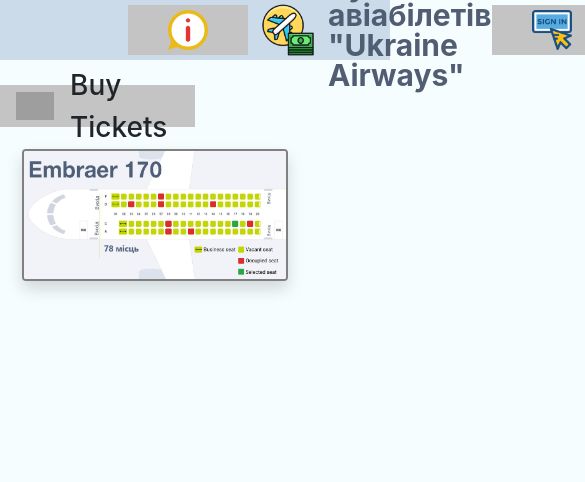
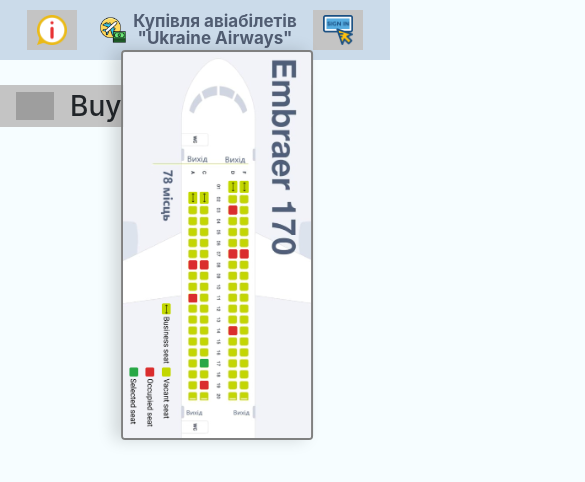
Before and after one commit to dream-team-ALNM/airlines, a React (Create React App) app in the folder frontend/: page / in a window 390 px wide. Shown: the top 482 px of the page, 585 px wide, since content can reach past the window. Built offline with nearby package versions, Linux system fonts and the light colour scheme; grey boxes are pictures that could not be loaded.

Commit message:
Added adaptivity

```diff
--- a/frontend/src/components/buy-tickets/styles.module.scss
+++ b/frontend/src/components/buy-tickets/styles.module.scss
@@ -1,5 +1,30 @@
 .airplaneSeatsImage {
-  width: 68%;
+  width: 1000px;
   margin: 1.4rem;
   border: 2px solid gray;
+
+  @media only screen and (max-width: 1200px) {
+    width: 800px;
+  }
+
+  @media only screen and (max-width: 1100px) {
+    width: 700px;
+  }
+
+  @media only screen and (max-width: 1000px) {
+    width: 600px;
+  }
+
+  @media only screen and (max-width: 900px) {
+    width: 500px;
+  }
+
+  @media only screen and (max-width: 800px) {
+    width: 400px;
+  }
+
+  @media only screen and (max-width: 600px) {
+    transform: rotate(90deg);
+    width: 100vw;
+  }
 }
--- a/frontend/src/components/common/label/styles.module.scss
+++ b/frontend/src/components/common/label/styles.module.scss
@@ -9,9 +9,14 @@
   .labelImage {
     width: 38px;
   }
+
   .labelName {
     padding: 0 1rem;
     font-size: 28px;
     font-weight: 500;
   }
+
+  @media only screen and (max-width: 500px) {
+    width: 80%;
+  }
 }
--- a/frontend/src/components/common/menu/button/styles.module.scss
+++ b/frontend/src/components/common/menu/button/styles.module.scss
@@ -11,4 +11,17 @@
   .menuButtonImage {
     width: 40px;
   }
+
+  @media only screen and (max-width: 1000px) {
+    width: 90px;
+  }
+
+  @media only screen and (max-width: 500px) {
+    width: 50px;
+    height: 40px;
+
+    .menuButtonImage {
+      width: 30px;
+    }
+  }
 }
--- a/frontend/src/components/common/menu/index.tsx
+++ b/frontend/src/components/common/menu/index.tsx
@@ -21,7 +21,8 @@
           className={getAllowedClasses(styles.menuImage)}
         />
         <span className={getAllowedClasses(styles.menuName)}>
-          Купівля авіабілетів &quot;Ukraine Airways&quot;
+          <span>Купівля авіабілетів </span>
+          <span>&quot;Ukraine Airways&quot;</span>
         </span>
       </div>
     </Link>
--- a/frontend/src/components/common/menu/styles.module.scss
+++ b/frontend/src/components/common/menu/styles.module.scss
@@ -3,7 +3,7 @@
   display: flex;
   align-items: center;
   justify-content: space-around;
-  padding: 0 8rem;
+  padding: 0 5%;
   background-color: #cbdbea;
   margin-bottom: 25px;
 
@@ -14,6 +14,14 @@
 
     .menuImage {
       height: 80px;
+
+      @media only screen and (max-width: 600px) {
+        height: 50px;
+      }
+
+      @media only screen and (max-width: 400px) {
+        height: 40px;
+      }
     }
 
     .menuName {
@@ -21,6 +29,25 @@
       line-height: 30px;
       font-weight: 700;
       color: #515d72;
+
+      @media only screen and (max-width: 1000px) {
+        font-size: 25px;
+        line-height: 25px;
+        display: flex;
+        align-items: center;
+        justify-content: center;
+        flex-direction: column;
+      }
+
+      @media only screen and (max-width: 600px) {
+        font-size: 20px;
+        line-height: 20px;
+      }
+
+      @media only screen and (max-width: 400px) {
+        font-size: 17px;
+        line-height: 17px;
+      }
     }
   }
 }
```
